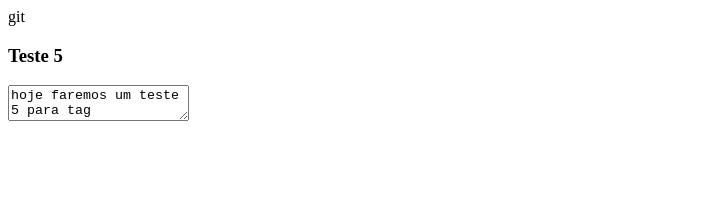
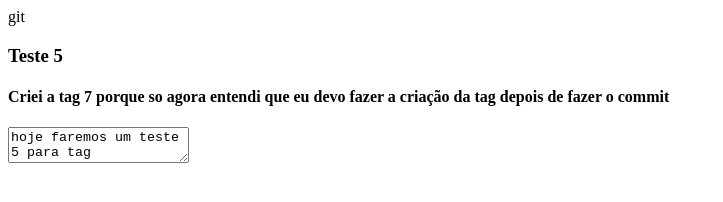
Before and after one commit to danilotuga/curso_git1, a plain HTML site: page index.html in a window 1280 px wide. Shown: the whole page, without its empty margins (0-723 px from the left). Drawn offline with Linux system fonts and the light colour scheme.

Commit message:
Enviando versão = v.1.7

```diff
--- a/index.html
+++ b/index.html
@@ -8,6 +8,10 @@
   <body>
     git
     <h3>Teste 5</h3>
+    <h4>
+      Criei a tag 7 porque so agora entendi que eu devo fazer a criação da tag
+      depois de fazer o commit
+    </h4>
     <textarea name="teste" id="">hoje faremos um teste 5 para tag</textarea>
   </body>
 </html>
```
